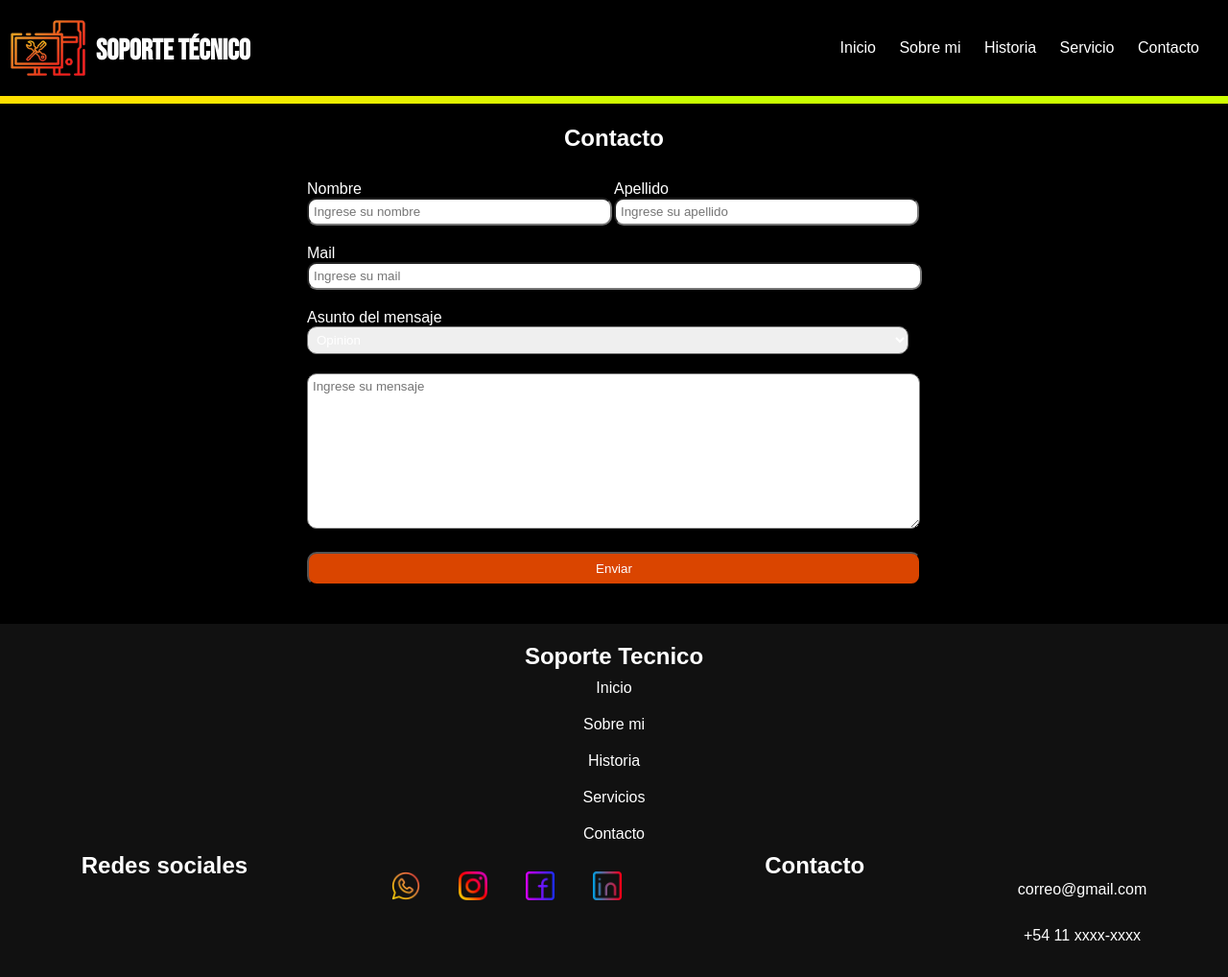
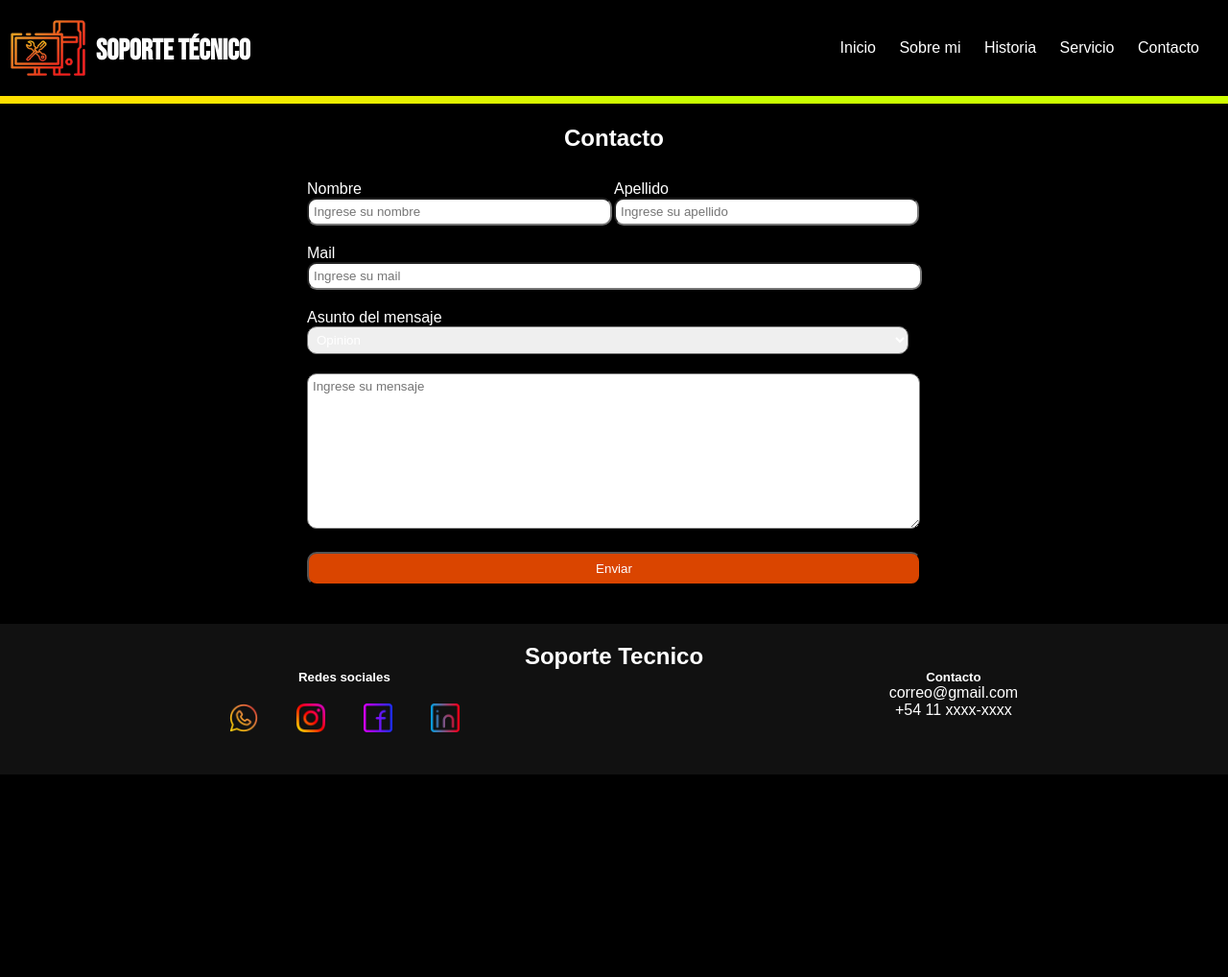
Before and after one commit to JuliTCastillo/SoporteTecnico_JulietaCastillo, a plain HTML site: page secciones/contacto.html in a window 1280 px wide. Shown: the whole page at 96% size. After the commit the page ends 807 px from the top, so only its background shows below. Drawn offline with Linux system fonts and the light colour scheme.

Commit message:
modificamos el footer

```diff
--- a/secciones/contacto.html
+++ b/secciones/contacto.html
@@ -82,30 +82,12 @@
         </section>
     </main>
     <footer>
-        <div>
-            <h2>Soporte Tecnico</h2>
-            <ul>
-                <li class="url">
-                    <a href="../index.html">Inicio</a>
-                </li>
-                <li class="url">
-                    <a href="sobreMi.html">Sobre mi</a>
-                </li>
-                <li class="url">
-                    <a href="historia.html">Historia</a>
-                </li>
-                <li class="url">
-                    <a href="servicio.html">Servicios</a>
-                </li>
-                <li class="url">
-                    <a href="contacto.html">Contacto</a>
-                </li>
-            </ul>
-        </div>
+        <h2>Soporte Tecnico</h2>
         <div class="divRedesSociales">
-            <h2>Redes sociales</h2>
-            <div class="divIconoRS">
-                <figure>
+            <div>
+                <h5>Redes sociales</h5>
+                <div class="divIconoRS">
+                    <figure>
                     <img class="iconoRS" src="../imagen/whatsapp.png" alt="logo de redes sociales">
                 </figure>
                 <figure>
@@ -117,11 +99,12 @@
                 <figure>
                     <img class="iconoRS" src="../imagen/linkedin.png" alt="logo de redes sociales">
                 </figure>
+                </div>
+
             </div>
-            <h2>Contacto</h2>
             <div class="divContacto">
-                <p>correo@gmail.com</p>
-                <p>+54 11 xxxx-xxxx</p>
+                <h5>Contacto</h5>
+                <p class="textcontacto">correo@gmail.com <br> +54 11 xxxx-xxxx</p>
             </div>
         </div>
     </footer>
```
Also changed, not shown: secciones/historia.html (+9 -26 lines), secciones/servicio.html (+9 -26 lines), secciones/sobreMi.html (+9 -26 lines).
